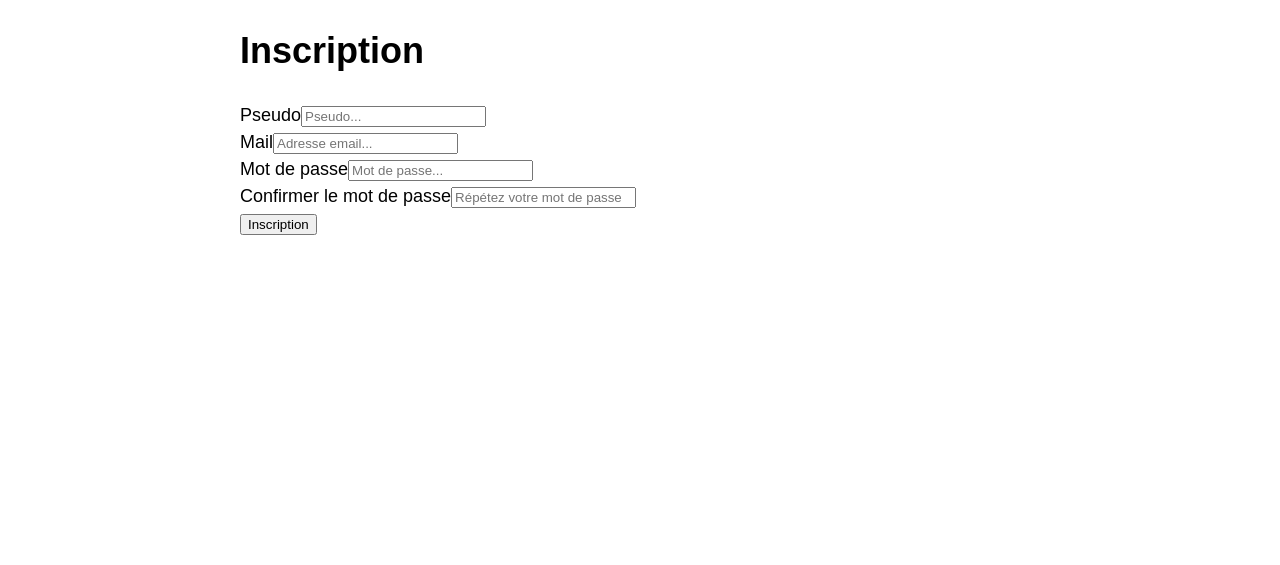
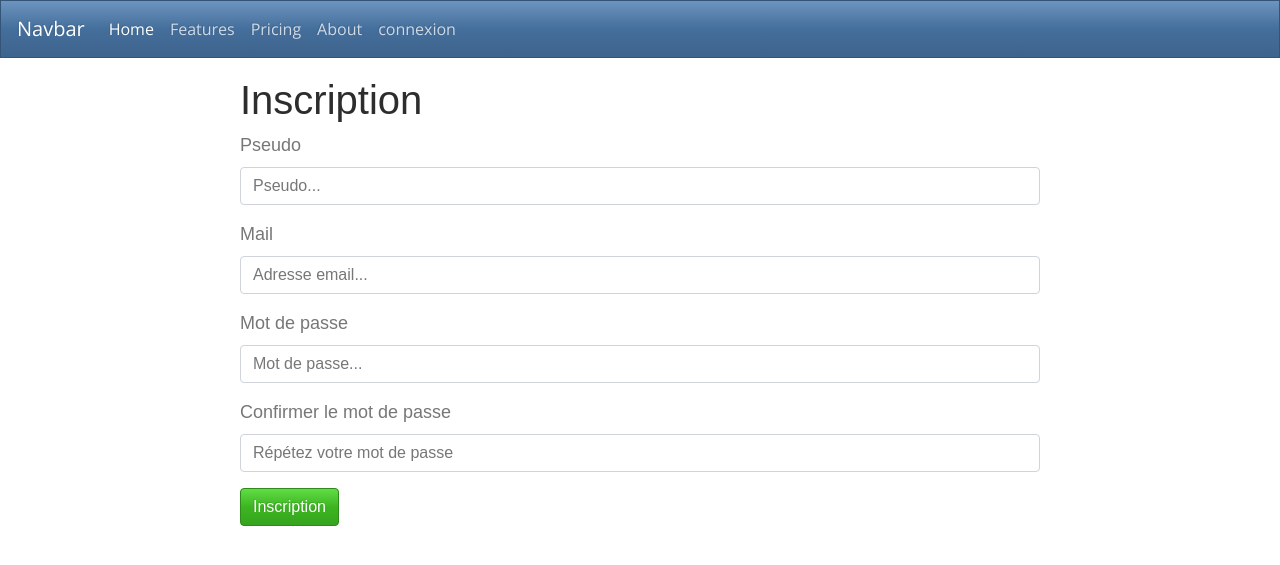
Before and after one commit to Myriam41/snow, a Symfony app: template templates/authentification/registration.html.twig in a window 1280 px wide. Shown: the top 565 px of the page. Run offline with Twig, Linux system fonts and the light colour scheme; the template is opened without the code that fills it, so the values that code supplies are empty; form fields are guessed from the names that the template uses; some libraries are stand-ins or nearby versions.

Commit message:
add home, online and offline

```diff
--- a/src/Controller/TricksController.php
+++ b/src/Controller/TricksController.php
@@ -8,9 +8,9 @@ use Symfony\Component\Routing\Annotation\Route;
 class TricksController extends AbstractController
 {
     /**
-     * @Route("/tricks", name="tricks")
+     * @Route("/", name="home")
      */
-    public function liste()
+    public function home()
     {
         return $this->render('tricks/home.html.twig', [
             'controller_name' => 'TricksController',
--- a/templates/base.html.twig
+++ b/templates/base.html.twig
@@ -3,30 +3,49 @@
     <head>
         <meta charset="UTF-8">
         <title>{% block title %}Welcome!{% endblock %}</title>
+        <link rel = "stylesheet" href="https://bootswatch.com/4/spacelab/bootstrap.min.css">
         {% block stylesheets %}{% endblock %}
     </head>
     <body>
-        {% block body %}
-        <nav>
-        <div class="collapse navbar-collapse">
-            <ul class="navbar mr-auto">
+        <nav class="navbar navbar-expand-lg navbar-dark bg-primary">
+            <a class="navbar-brand" href="#">Navbar</a>
+            <button class="navbar-toggler" type="button" data-toggle="collapse" data-target="#navbarColor01" aria-controls="navbarColor01" aria-expanded="false" aria-label="Toggle navigation">
+                <span class="navbar-toggler-icon"></span>
+            </button>
+
+            <div class="collapse navbar-collapse" id="navbarColor01">
+                <ul class="navbar-nav mr-auto">
+                    <li class="nav-item active">
+                        <a class="nav-link" href="#">Home <span class="sr-only">(current)</span></a>
+                    </li>
+                    <li class="nav-item">
+                        <a class="nav-link" href="#">Features</a>
+                    </li>
+                    <li class="nav-item">
+                        <a class="nav-link" href="#">Pricing</a>
+                    </li>
+                    <li class="nav-item">
+                        <a class="nav-link" href="#">About</a>
+                    </li>
+                    {% if not app.user %}
                         <li class="nav-item">
                             <a href="{{ path('authentification_connexion')}}" class="nav-link">
                             connexion
                             </a>
                         </li>
+                    {% else %}
                         <li class="nav-item">
                             <a href="{{ path('authentification_deconnexion')}}" class="nav-link">
                             déconnexion
                             </a>
                         </li>
+                    {% endif %}
                 </ul>
             </div>
-
-
-
-
-        {% endblock %}
+        </nav>
+<div class='container'>
+          {% block body %} {% endblock %}
+</div>
         {% block javascripts %}{% endblock %}
     </body>
 </html>
--- a/templates/tricks/home.html.twig
+++ b/templates/tricks/home.html.twig
@@ -1,7 +1,7 @@
 {% extends 'base.html.twig' %}
 
 {% block title %}Hello {{ controller_name }}!{% endblock %}
+
+{% block body %}
 Liste des Tricks
-{% block body %}
-
 {% endblock %}
```
Also changed, not shown: src/Controller/AuthentificationController.php (+3 -8 lines), templates/authentification/online.html.twig (+0 -7 lines), 1 other file. Lines whose indentation alone changed are shown as unchanged.
